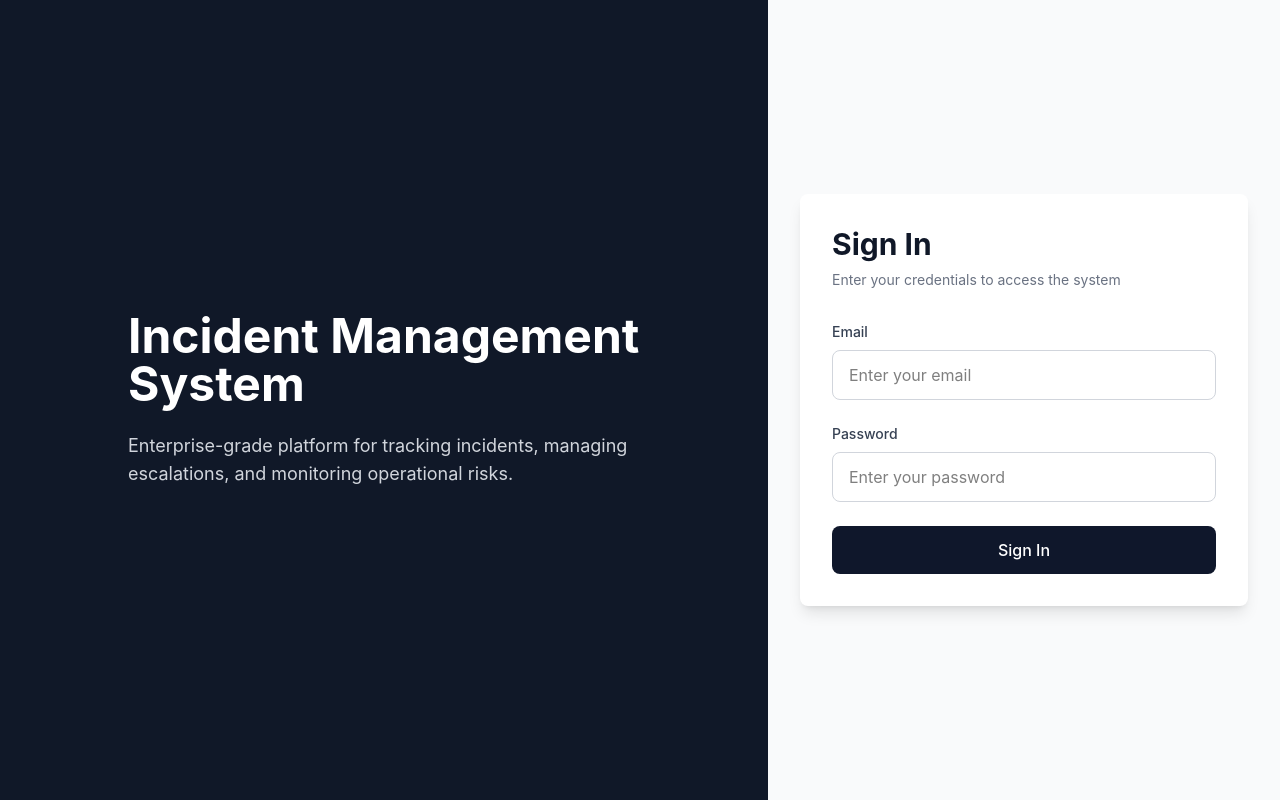
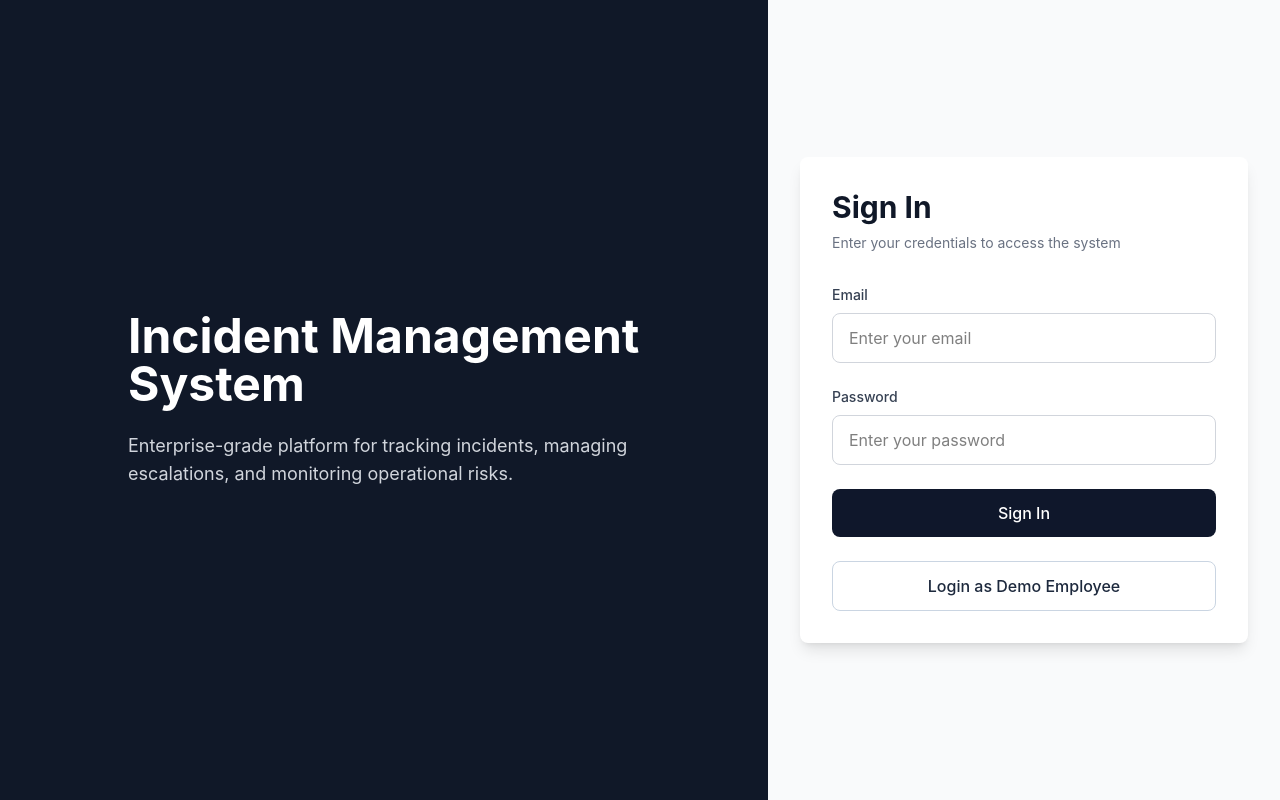
Before and after one commit to divyansh0599-creator/incident-management-system, a React app in the folder frontend/: page / in a window 1280 px wide. Built offline with nearby package versions, Linux system fonts and the light colour scheme; no server answers; the HTML template or start-up script is replaced by a standard one.

Commit message:
Added a demo employee account

```diff
--- a/frontend/src/components/auth/LoginForm.jsx
+++ b/frontend/src/components/auth/LoginForm.jsx
@@ -4,12 +4,18 @@ import { AuthContext } from "../../context/AuthContext";
 
 
 const LoginForm = () => {
+  const demoEmployeeCredentials = {
+    email: "demo.employee@incidentapp.com",
+    password: "Demo@12345",
+  };
 
   const navigate = useNavigate();
 
   const { login } = useContext(AuthContext);
 
   const [error, setError] = useState("");
+  const [demoLoading, setDemoLoading] =
+    useState(false);
 
     const [formData, setFormData] = useState({
     email: "",
@@ -38,6 +44,26 @@ const LoginForm = () => {
       error?.response?.data?.detail ||
       "Login failed"
     );
+  }
+};
+
+const handleDemoEmployeeLogin = async () => {
+  try {
+    setError("");
+    setDemoLoading(true);
+
+    setFormData(demoEmployeeCredentials);
+
+    await login(demoEmployeeCredentials);
+
+    navigate("/dashboard");
+  } catch (error) {
+    setError(
+      error?.response?.data?.detail ||
+      "Demo login failed"
+    );
+  } finally {
+    setDemoLoading(false);
   }
 };
 
@@ -102,6 +128,17 @@ const LoginForm = () => {
         >
           Sign In
         </button>
+
+        <button
+          type="button"
+          onClick={handleDemoEmployeeLogin}
+          disabled={demoLoading}
+          className="w-full rounded-lg border border-slate-300 px-4 py-3 font-medium text-slate-800 transition hover:bg-slate-50 disabled:cursor-not-allowed disabled:opacity-70"
+        >
+          {demoLoading
+            ? "Opening Demo..."
+            : "Login as Demo Employee"}
+        </button>
       </form>
     </div>
   );
```
